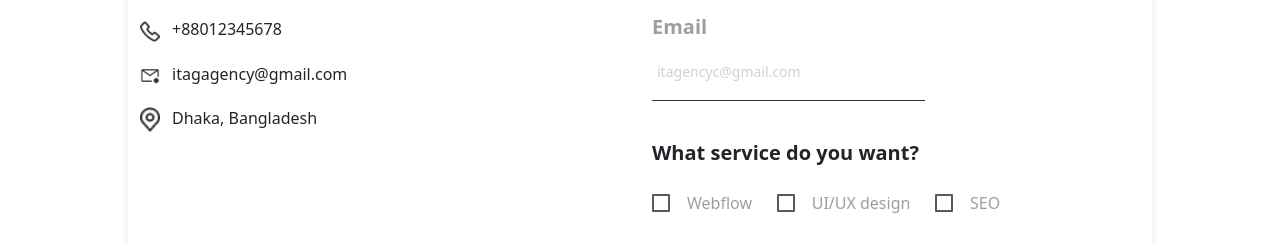
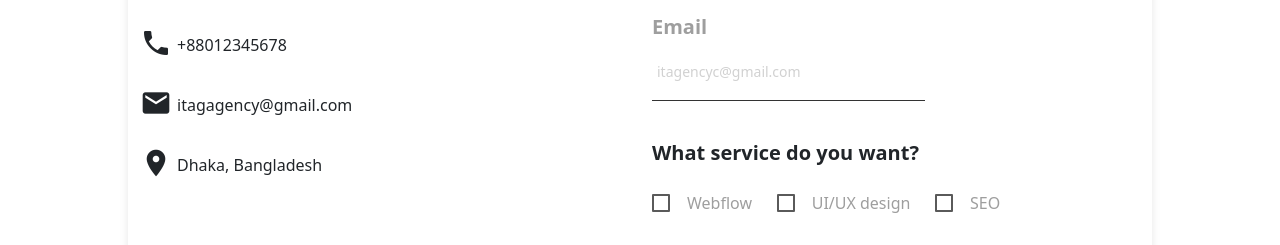
Before and after one commit to ivanpanchenko04/Agency, a plain HTML site: page contactMaterialize.html in a window 1280 px wide. Shown: the part 261-506 px from the top of the page. Drawn offline with nearby package versions, Linux system fonts and the light colour scheme; files whose address does not match are found by name.

Commit message:
create contact page with materialize

```diff
--- a/Resources/main.css
+++ b/Resources/main.css
@@ -846,6 +846,16 @@ div.ns-first {
     padding-left: 96px;
 }
 
+.ns-cont-item {
+   display: flex;
+   flex-direction: row;
+   align-items: center;
+}
+
+.ns-cont-item p {
+    margin-left: 5px;
+}
+
 .new-start h4 {
     font-weight: 700;
     font-size: 32px;
--- a/contactMaterialize.html
+++ b/contactMaterialize.html
@@ -42,9 +42,18 @@
             <h4>Now Start Your project</h4>
             <p>Fill up the from and our Team will get back to you within 24 hours.</p>
             <div class="ns-cont">
-                <p><img src="Resources/img/phone.png" alt="Phone">+88012345678</p>
-                <p><img src="Resources/img/mail.png" alt="Mail">itagagency@gmail.com</p>
-                <p><img src="Resources/img/location.png" alt="Location">Dhaka, Bangladesh</p>
+                <div class="ns-cont-item">
+                    <i class="small material-icons">phone</i>
+                    <p>+88012345678</p>
+                </div>
+                <div class="ns-cont-item">
+                    <i class="small material-icons">local_post_office</i>
+                    <p>itagagency@gmail.com</p>
+                </div>
+                <div class="ns-cont-item">
+                    <i class="small material-icons">location_on</i>
+                    <p>Dhaka, Bangladesh</p>
+                </div>
             </div>
             <div class="soc-media"> <a href="#"><img src="Resources/img/facebook.png" alt="Facebook"></a> <a
                     href="#"><img src="Resources/img/pinterest.png" alt="Pinterest"></a> <a href="#"><img
```
